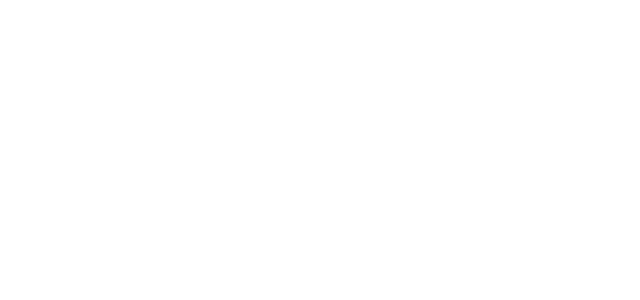
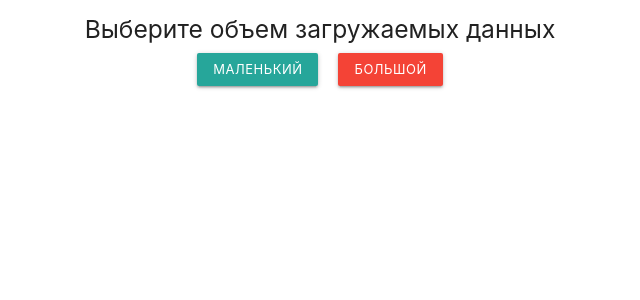
Before and after one commit to Xannotas/frontend-react-test, a React (Create React App) app: page / in a window 1280 px wide. Shown: the top 300 px of the page, without its empty margins (320-960 px from the left). Built offline with nearby package versions, Linux system fonts and the light colour scheme.

Commit message:
Выбор объема данных и вывод данных в таблицу

```diff
--- a/package.json
+++ b/package.json
@@ -10,6 +10,8 @@
     "@types/node": "^12.0.0",
     "@types/react": "^16.9.0",
     "@types/react-dom": "^16.9.0",
+    "axios": "^0.19.2",
+    "materialize-css": "^1.0.0",
     "react": "^16.13.1",
     "react-dom": "^16.13.1",
     "react-scripts": "3.4.1",
--- a/src/App.tsx
+++ b/src/App.tsx
@@ -1,9 +1,41 @@
-import React from 'react';
+import React, { useState } from 'react'
+import axios from 'axios'
+import 'materialize-css/dist/css/materialize.min.css'
+import './App.css'
 
-const App : React.FC = () => {
+import { Person } from './types';
+import Table from './components/Table';
+import ModeSelector from './components/ModeSelector';
+import Preloader from './components/Preloader';
+
+const App: React.FC = () => {
+  const [persons, setPersons] = useState<Person[]>([])
+  const [isModeSelected, setIsModeSelected] = useState<boolean>(false)
+  const [isLoading, setIsLoading] = useState<boolean>(false)
+
+  const handleModeSelected = async (url: string) => {
+    setIsLoading(true)
+    setIsModeSelected(true)
+    axios.get(url).then(({ data }) => {
+      setPersons(data as Person[])
+      setIsLoading(false)
+    })
+  }
+
   return (
     <div className="App">
+      <div className="container">
 
+        {isLoading &&
+          <Preloader />
+        }
+        {!isModeSelected &&
+          <ModeSelector onModeSelected={handleModeSelected} />
+        }
+        {persons.length > 0 &&
+          <Table persons={persons} />
+        }
+      </div>
     </div>
   );
 }
--- /dev/null
+++ b/src/components/ModeSelector/index.tsx
@@ -0,0 +1,20 @@
+import React from 'react'
+import './modeSelector.css'
+
+type Props = {
+  onModeSelected: (url: string) => void
+}
+const ModeSelector: React.FC<Props> = ({onModeSelected}) => {
+  const smallUrl = 'http://www.filltext.com/?rows=32&id={number|1000}&firstName={firstName}&lastName={lastName}&email={email}&phone={phone|(xxx)xxx-xx-xx}&address={addressObject}&description={lorem|32}'
+  const bigUrl = 'http://www.filltext.com/?rows=1000&id={number|1000}&firstName={firstName}&delay=3&lastName={lastName}&email={email}&phone={phone|(xxx)xxx-xx-xx}&address={addressObject}&description={lorem|32}'
+
+  return (
+    <div className="mode-selector">
+      <h5>Выберите объем загружаемых данных</h5>
+      <button className="btn-small" onClick={() => onModeSelected(smallUrl)}>Маленький</button>
+      <button className="btn-small red" onClick={() => onModeSelected(bigUrl)}>Большой</button>
+    </div>
+  );
+}
+
+export default ModeSelector;
--- /dev/null
+++ b/src/components/ModeSelector/modeSelector.css
@@ -0,0 +1,6 @@
+.mode-selector {
+  text-align: center;
+}
+.mode-selector button + button{
+  margin-left: 20px;
+}
--- /dev/null
+++ b/src/components/Preloader/index.tsx
@@ -0,0 +1,22 @@
+import React from 'react'
+import './preloader.css'
+
+const Preloader = () => {
+  return (
+    <div className="preloader">
+      <div className="preloader-wrapper big active">
+        <div className="spinner-layer spinner-blue-only">
+          <div className="circle-clipper left">
+            <div className="circle"></div>
+          </div><div className="gap-patch">
+            <div className="circle"></div>
+          </div><div className="circle-clipper right">
+            <div className="circle"></div>
+          </div>
+        </div>
+      </div>
+    </div>
+  )
+}
+
+export default Preloader
--- /dev/null
+++ b/src/components/Preloader/preloader.css
@@ -0,0 +1,4 @@
+.preloader {
+  text-align: center;
+  margin-top: 100px;
+}
--- /dev/null
+++ b/src/components/Table/TableItem/index.tsx
@@ -0,0 +1,14 @@
+import React from 'react'
+import { Person } from '../../../types'
+
+const TableItem: React.FC<Person> = ({ id, firstName, lastName, email, phone }) => {
+  return <tr>
+    <th>{id}</th>
+    <th>{firstName}</th>
+    <th>{lastName}</th>
+    <th>{email}</th>
+    <th>{phone}</th>
+  </tr>
+}
+
+export default TableItem
--- /dev/null
+++ b/src/components/Table/index.tsx
@@ -0,0 +1,31 @@
+import React from 'react'
+import { Person } from '../../types'
+
+import TableItem from './TableItem'
+
+type Props = {
+  persons: Person[]
+}
+
+const Table: React.FC<Props> = ({ persons }) => {
+  return (
+    <table>
+      <thead>
+        <tr>
+          <th>Id</th>
+          <th>FirstName</th>
+          <th>LastName</th>
+          <th>Email</th>
+          <th>Phone</th>
+        </tr>
+      </thead>
+      <tbody>
+        {persons &&
+          persons.map(person => <TableItem key={person.id+person.phone} {...person} />)
+        }
+      </tbody>
+    </table>
+  )
+}
+
+export default Table
--- /dev/null
+++ b/src/types.ts
@@ -0,0 +1,14 @@
+export type Person = {
+  id: number,
+  firstName: string,
+  lastName: string,
+  email: string,
+  phone: string,
+  address: {
+    streenAddress: string,
+    city: string,
+    state: string,
+    zip: string
+  },
+  disctiption: string
+}
```
Also changed, not shown: src/App.css (added), 1 other file (tests, documents, lock files or other folders).
